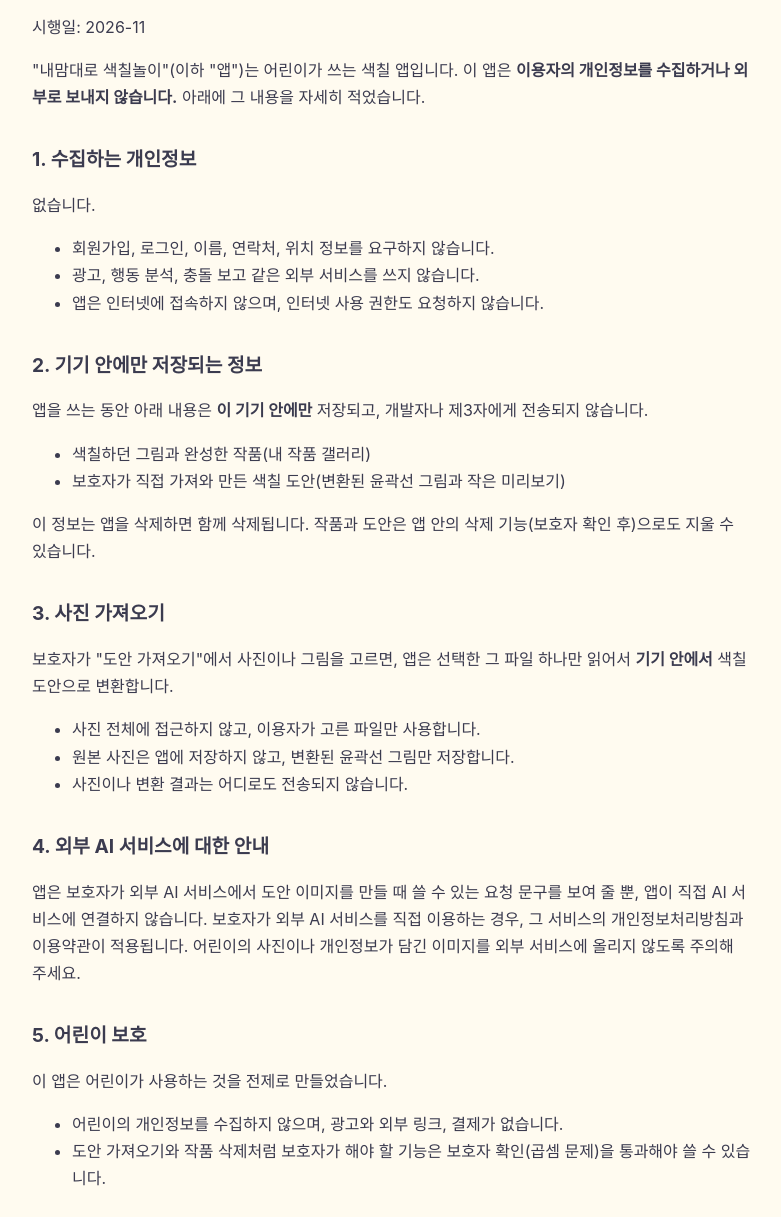
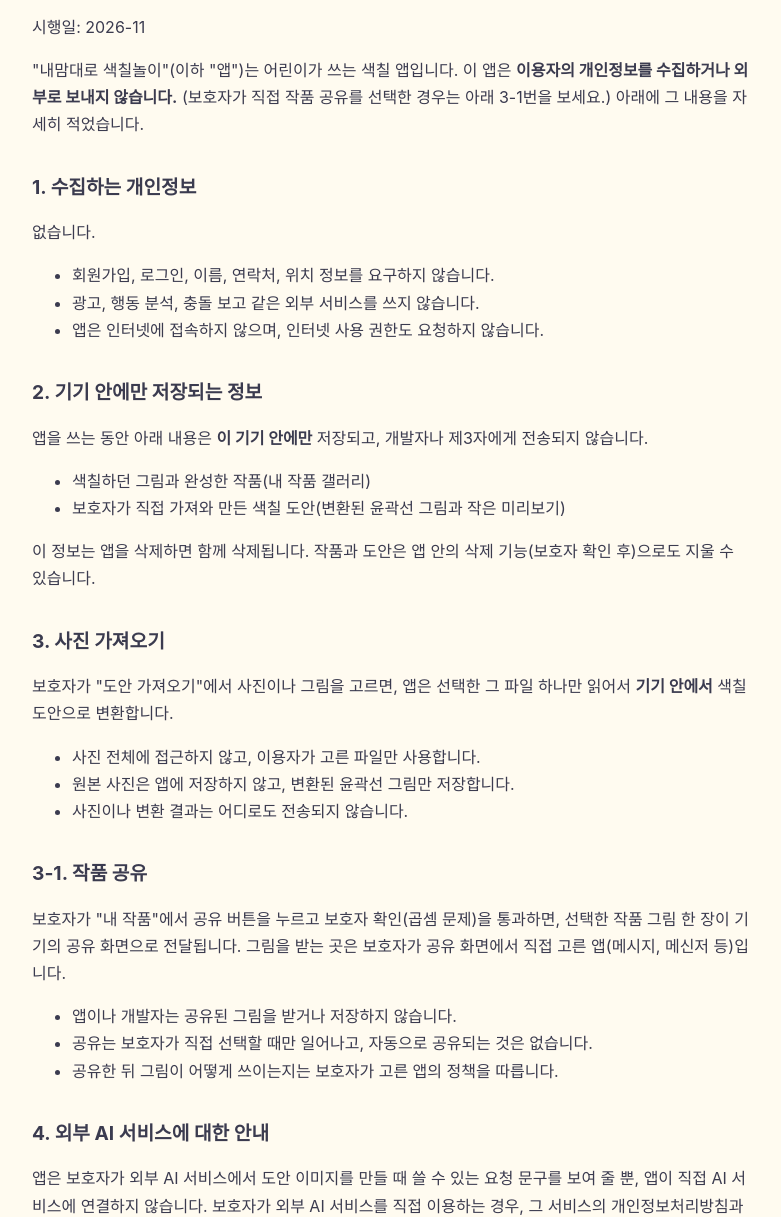
Before and after one commit to jay-sim/mywaycolor-privacy, a plain HTML site: page index.html in a window 1280 px wide. Shown: the part 88-1305 px from the top of the page, without its empty margins (248-1029 px from the left). Drawn offline with Linux system fonts and the light colour scheme.

Commit message:
Add files via upload

```diff
--- a/index.html
+++ b/index.html
@@ -15,7 +15,7 @@
 <body>
 <h1>내맘대로 색칠놀이 개인정보처리방침</h1>
 <p>시행일: 2026-11</p>
-<p>&quot;내맘대로 색칠놀이&quot;(이하 &quot;앱&quot;)는 어린이가 쓰는 색칠 앱입니다. 이 앱은 <strong>이용자의 개인정보를 수집하거나 외부로 보내지 않습니다.</strong> 아래에 그 내용을 자세히 적었습니다.</p>
+<p>&quot;내맘대로 색칠놀이&quot;(이하 &quot;앱&quot;)는 어린이가 쓰는 색칠 앱입니다. 이 앱은 <strong>이용자의 개인정보를 수집하거나 외부로 보내지 않습니다.</strong> (보호자가 직접 작품 공유를 선택한 경우는 아래 3-1번을 보세요.) 아래에 그 내용을 자세히 적었습니다.</p>
 <h2>1. 수집하는 개인정보</h2>
 <p>없습니다.</p>
 <ul>
@@ -37,12 +37,19 @@
 <li>원본 사진은 앱에 저장하지 않고, 변환된 윤곽선 그림만 저장합니다.</li>
 <li>사진이나 변환 결과는 어디로도 전송되지 않습니다.</li>
 </ul>
+<h2>3-1. 작품 공유</h2>
+<p>보호자가 &quot;내 작품&quot;에서 공유 버튼을 누르고 보호자 확인(곱셈 문제)을 통과하면, 선택한 작품 그림 한 장이 기기의 공유 화면으로 전달됩니다. 그림을 받는 곳은 보호자가 공유 화면에서 직접 고른 앱(메시지, 메신저 등)입니다.</p>
+<ul>
+<li>앱이나 개발자는 공유된 그림을 받거나 저장하지 않습니다.</li>
+<li>공유는 보호자가 직접 선택할 때만 일어나고, 자동으로 공유되는 것은 없습니다.</li>
+<li>공유한 뒤 그림이 어떻게 쓰이는지는 보호자가 고른 앱의 정책을 따릅니다.</li>
+</ul>
 <h2>4. 외부 AI 서비스에 대한 안내</h2>
 <p>앱은 보호자가 외부 AI 서비스에서 도안 이미지를 만들 때 쓸 수 있는 요청 문구를 보여 줄 뿐, 앱이 직접 AI 서비스에 연결하지 않습니다. 보호자가 외부 AI 서비스를 직접 이용하는 경우, 그 서비스의 개인정보처리방침과 이용약관이 적용됩니다. 어린이의 사진이나 개인정보가 담긴 이미지를 외부 서비스에 올리지 않도록 주의해 주세요.</p>
 <h2>5. 어린이 보호</h2>
 <p>이 앱은 어린이가 사용하는 것을 전제로 만들었습니다.</p>
 <ul>
-<li>어린이의 개인정보를 수집하지 않으며, 광고와 외부 링크, 결제가 없습니다.</li>
+<li>어린이의 개인정보를 수집하지 않으며, 광고와 결제가 없습니다. 어린이 화면에는 외부 링크가 없고, &quot;앱 정보&quot;의 문의 메일과 개인정보처리방침 링크는 보호자 확인(곱셈 문제)을 통과해야만 열립니다.</li>
 <li>도안 가져오기와 작품 삭제처럼 보호자가 해야 할 기능은 보호자 확인(곱셈 문제)을 통과해야 쓸 수 있습니다.</li>
 </ul>
 <h2>6. 제3자 제공과 위탁</h2>
@@ -61,9 +68,10 @@
 <ul>
 <li><strong>No data collection:</strong> no accounts, no ads, no analytics, no crash reporting. The app does not connect to the internet and does not request the internet permission.</li>
 <li><strong>On-device storage only:</strong> your coloring progress, finished artwork, and coloring pages imported by a parent stay on the device and are removed when the app is uninstalled.</li>
+<li><strong>Sharing artwork:</strong> only when a parent chooses &quot;share&quot; and passes the parental gate, one finished picture is handed to the device&#x27;s share sheet, and it goes only to the app the parent picks. The app and the developer never receive it.</li>
 <li><strong>Importing photos:</strong> when a parent picks a photo, only that single file is read and converted to a line drawing on the device. The original photo is not saved, and nothing is uploaded.</li>
 <li><strong>External AI services:</strong> the app only shows prompt text that a parent may copy into an external AI service of their choice; the app itself does not connect to any AI service. Those services have their own privacy policies.</li>
-<li><strong>Children:</strong> the app has no ads, no external links, and no purchases. Importing pages and deleting artwork are protected by a parental gate (a multiplication question).</li>
+<li><strong>Children:</strong> the app has no ads and no purchases, and no external links on children&#x27;s screens. The contact email and privacy policy links in &quot;App info&quot; open only after the parental gate. Importing pages and deleting artwork are protected by a parental gate (a multiplication question).</li>
 <li><strong>Contact:</strong> Jay Sim / pamiele@naver.com</li>
 </ul>
 </body>
```
